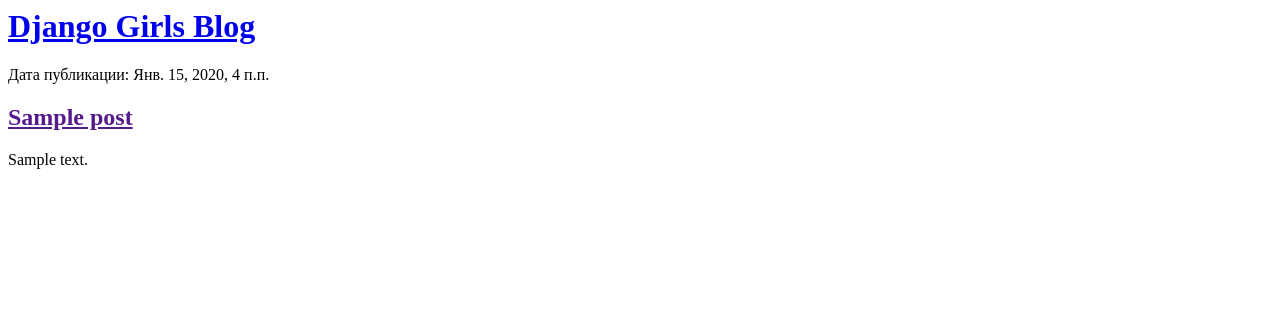
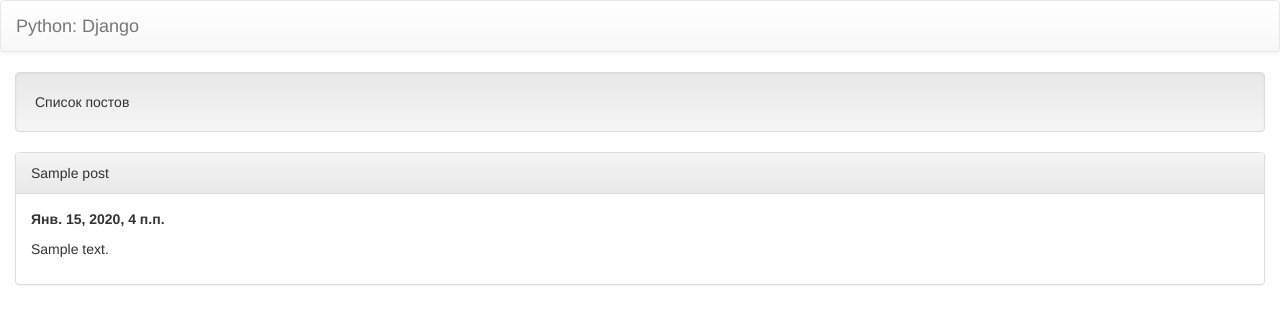
Before and after one commit to onskyD/python_django, a Django app: template blog/templates/blog/post_list.html in a window 1280 px wide. Shown: the top 324 px of the page. Run offline with Django 3.2, Linux system fonts and the light colour scheme; the template is opened without the code that fills it: values that come from a table or form of the project are taken from there, others are empty; tables that the repository leaves empty hold one stand-in row (values such as "Sample post"); some libraries are stand-ins or nearby versions.

Commit message:
add css and panel

```diff
--- /dev/null
+++ b/blog/static/css/blog.css
@@ -0,0 +1,3 @@
+h1 a {
+    color: #FCA205;
+}
--- a/blog/templates/blog/post_list.html
+++ b/blog/templates/blog/post_list.html
@@ -1,19 +1,38 @@
+{% load static %}
 <html>
     <head>
         <title>Django Girls blog</title>
+        <link rel="stylesheet" href="https://maxcdn.bootstrapcdn.com/bootstrap/3.3.7/css/bootstrap.min.css">
+        <link rel="stylesheet" href="https://maxcdn.bootstrapcdn.com/bootstrap/3.3.7/css/bootstrap-theme.min.css">
+        <link rel="stylesheet" href="{% static 'css/blog.css' %}">
     </head>
     <body>
-        <div>
-            <h1><a href="/">Django Girls Blog</a></h1>
+        <nav class="navbar navbar-default">
+            <div class="container-fluid">
+                <!-- Brand and toggle get grouped for better mobile display -->
+                <div class="navbar-header">
+                    <button type="button" class="navbar-toggle collapsed" data-toggle="collapse"
+                            data-target="#bs-example-navbar-collapse-1" aria-expanded="false">
+                        <span class="sr-only">Toggle navigation</span>
+                        <span class="icon-bar"></span>
+                        <span class="icon-bar"></span>
+                        <span class="icon-bar"></span>
+                    </button>
+                    <a class="navbar-brand" href="#">Python: Django</a>
+                </div>
+            </div>
+        </nav>
+        <div class="container-fluid">
+            <div class="well">Список постов</div>
+            {% for post in posts %}
+                <div class="panel panel-default">
+                    <div class="panel-heading">{{ post.title }}</div>
+                    <div class="panel-body">
+                        <p><time><strong>{{ post.published_date }}</strong></time></p>
+                        <p>{{ post.text|linebreaksbr }}</p>
+                    </div>
+                </div>
+            {% endfor %}
         </div>
-
-        {% for post in posts %}
-            <div>
-                <p>Дата публикации: {{ post.published_date }}</p>
-                <h2><a href="">{{ post.title }}</a></h2>
-                <p>{{ post.text|linebreaksbr }}</p>
-            </div>
-        {% endfor %}
-
     </body>
 </html>
```
Also changed, not shown: blog/views.py (+6 -1 lines).
